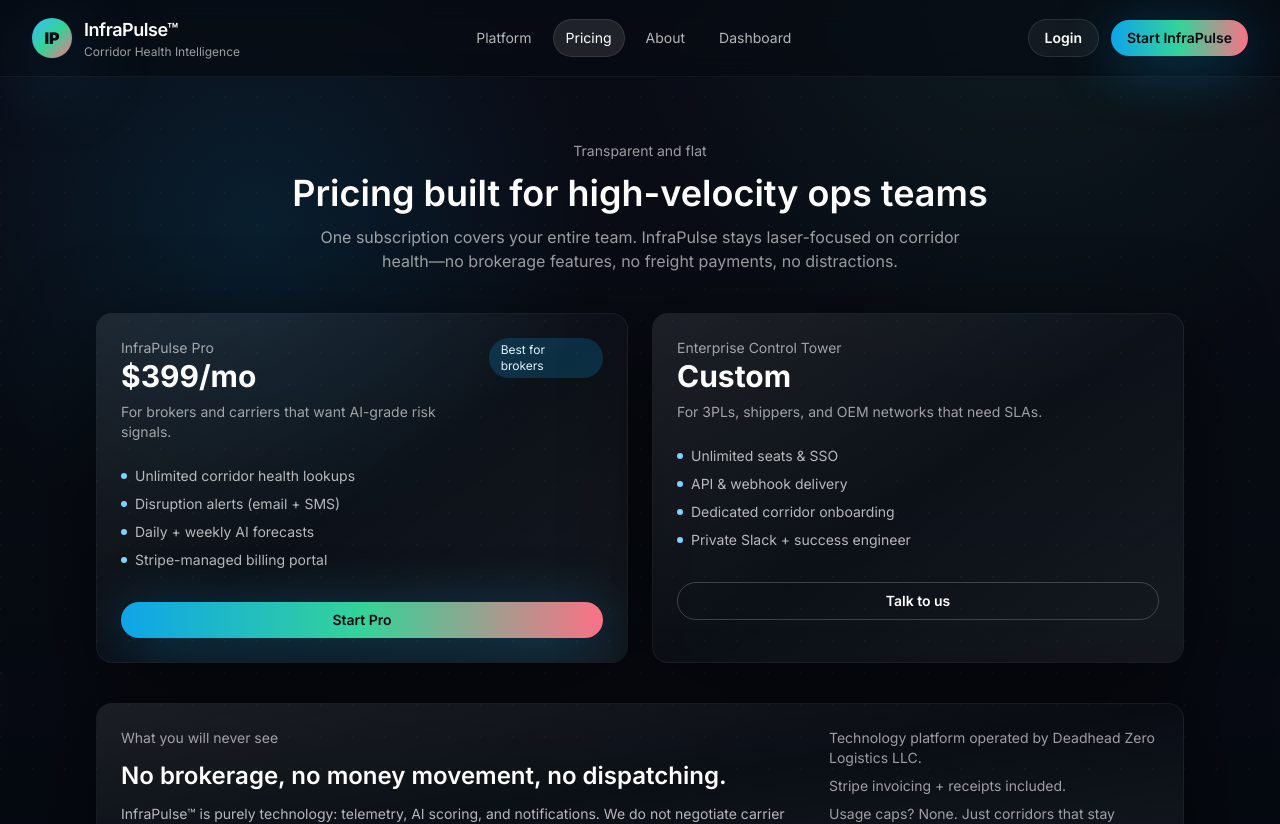
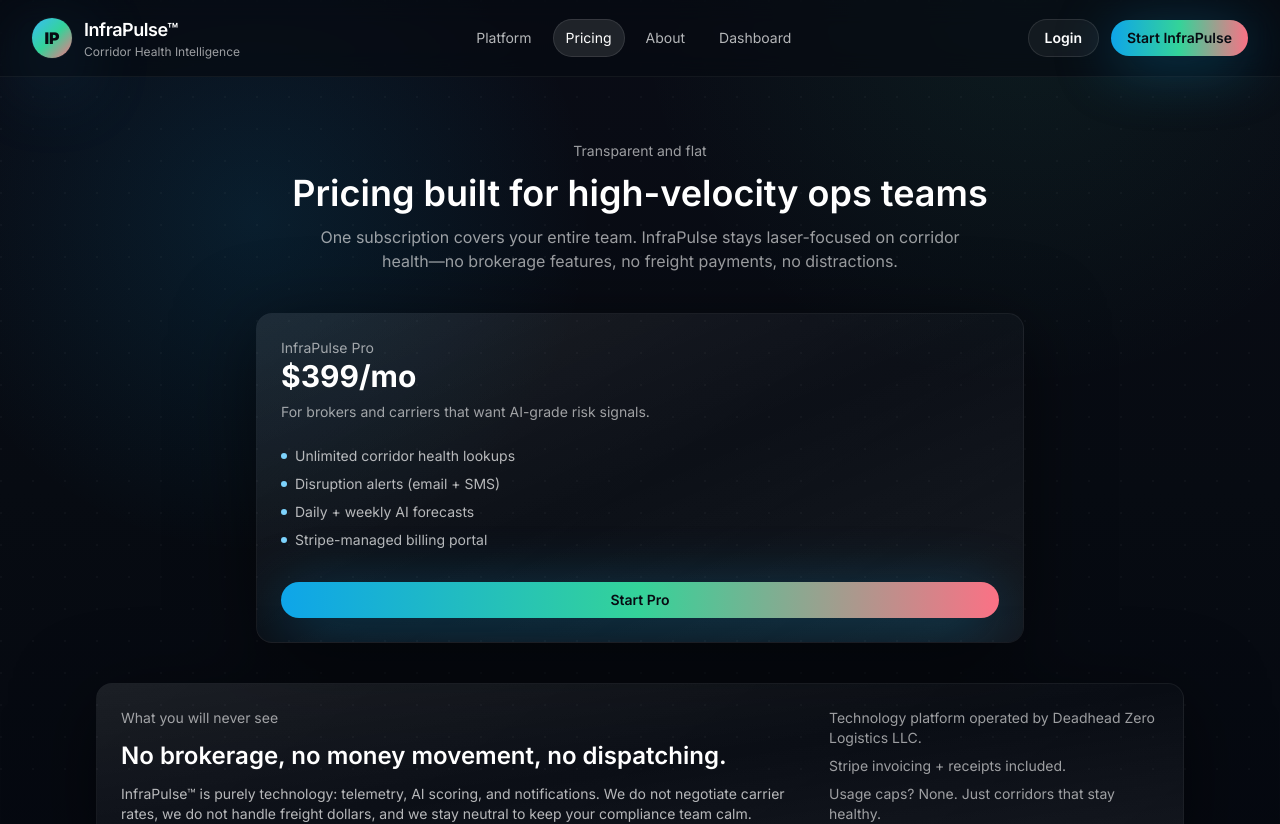
Before and after one commit to deadheadzerohq-maker/tg3, a Next.js app: page /pricing in a window 1280 px wide. Shown: the top 824 px of the page. Built offline with nearby package versions, Linux system fonts and the light colour scheme.

Commit message:
Simplify pricing to single plan

```diff
--- a/app/(marketing)/pricing/page.tsx
+++ b/app/(marketing)/pricing/page.tsx
@@ -17,20 +17,6 @@
     href: "/register",
     highlight: true,
   },
-  {
-    name: "Enterprise Control Tower",
-    price: "Custom",
-    description: "For 3PLs, shippers, and OEM networks that need SLAs.",
-    features: [
-      "Unlimited seats & SSO",
-      "API & webhook delivery",
-      "Dedicated corridor onboarding",
-      "Private Slack + success engineer",
-    ],
-    cta: "Talk to us",
-    href: "mailto:enterprise@infrapulse.ai",
-    highlight: false,
-  },
 ];
 
 export default function PricingPage() {
@@ -43,7 +29,7 @@
           One subscription covers your entire team. InfraPulse stays laser-focused on corridor health—no brokerage features, no freight payments, no distractions.
         </p>
       </div>
-      <div className="grid md:grid-cols-2 gap-6">
+      <div className="grid md:grid-cols-1 gap-6 max-w-3xl mx-auto w-full">
         {tiers.map((tier) => (
           <Card key={tier.name} className={tier.highlight ? "border-aurora-300/30" : ""}>
             <div className="flex items-start justify-between">
@@ -52,7 +38,6 @@
                 <p className="text-3xl font-bold">{tier.price}</p>
                 <p className="text-sm text-white/60 mt-2">{tier.description}</p>
               </div>
-              {tier.highlight && <span className="px-3 py-1 rounded-full bg-aurora-500/20 text-xs text-aurora-100">Best for brokers</span>}
             </div>
             <ul className="mt-6 space-y-2 text-sm text-white/70">
               {tier.features.map((feature) => (
```
